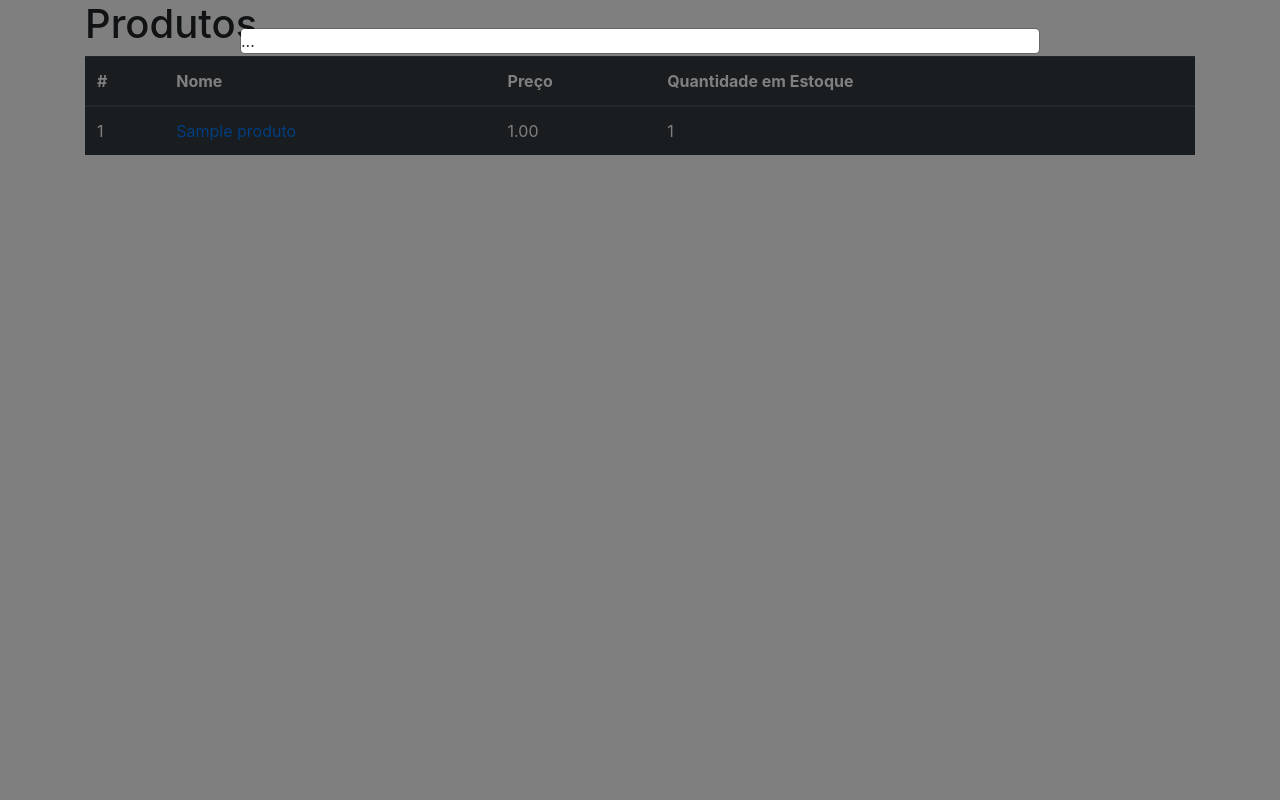
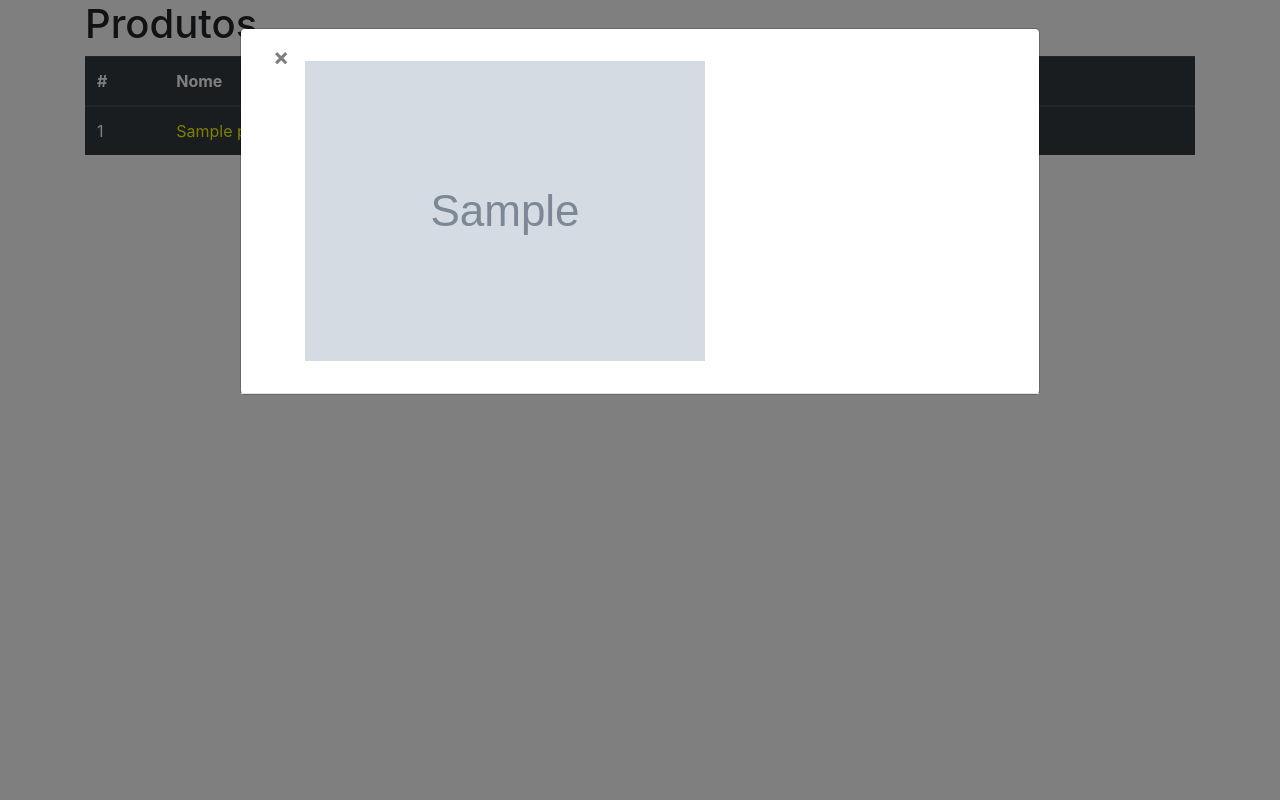
Before and after one commit to DjangoEssential-UDEMYCourse/django-Intermediario-MySQL, a Django app: page / in a window 1280 px wide, after a click that opens the changed part. Run offline with Django 3.2, Linux system fonts and the light colour scheme; tables that the repository leaves empty hold one stand-in row (values such as "Sample post"); grey boxes marked "Sample" are stand-in pictures; some libraries are stand-ins or nearby versions.

Commit message:
[Aula 44] Apresentando dados do DB no Template

```diff
--- /dev/null
+++ b/core/static/css/styles.css
@@ -0,0 +1,7 @@
+a {
+    color: yellow;
+}
+
+a:hover {
+    color: darkorange;
+}
--- a/core/templates/index.html
+++ b/core/templates/index.html
@@ -1,3 +1,4 @@
+{% load static %}
 {% load bootstrap4 %}
 
 <!DOCTYPE html>
@@ -7,6 +8,7 @@
     <title>Index</title>
 
     {% bootstrap_css %}
+    <link type="text/css" rel="stylesheet" href="{% static 'css/styles.css' %}">
 </head>
 <body>
     <div class="container">
@@ -35,7 +37,14 @@
                     <div class="modal fade bd-example-modal-lg" id="modal{{produto.id}}" tabindex="-1" role="dialog" aria-labelledby="myLargeModalLabel" aria-hidden="true">
                       <div class="modal-dialog modal-lg">
                         <div class="modal-content">
-                          ...
+                          <div class="modal-header">
+                              <button type="button" class="close" data-dismiss="modal">
+                                  <span aria-hidden="true">&times;</span>
+                              </button>
+                              <div class="modal-body" id="dynamic-content">
+                                <img src="{{ produto.imagem.url }}" class="img-fluid" alt="{{ produto.nome }}"/>
+                              </div>
+                          </div>
                         </div>
                       </div>
                     </div>
```
